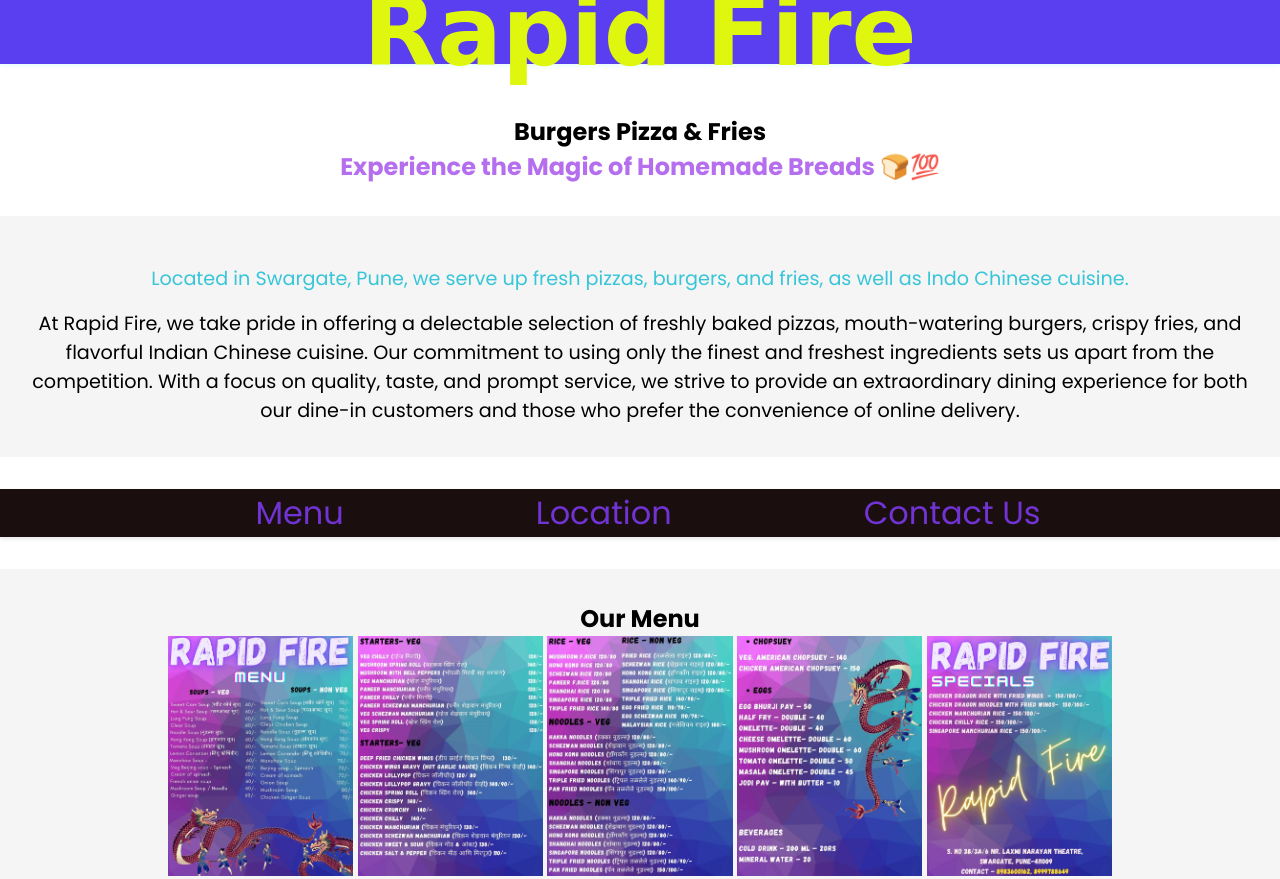
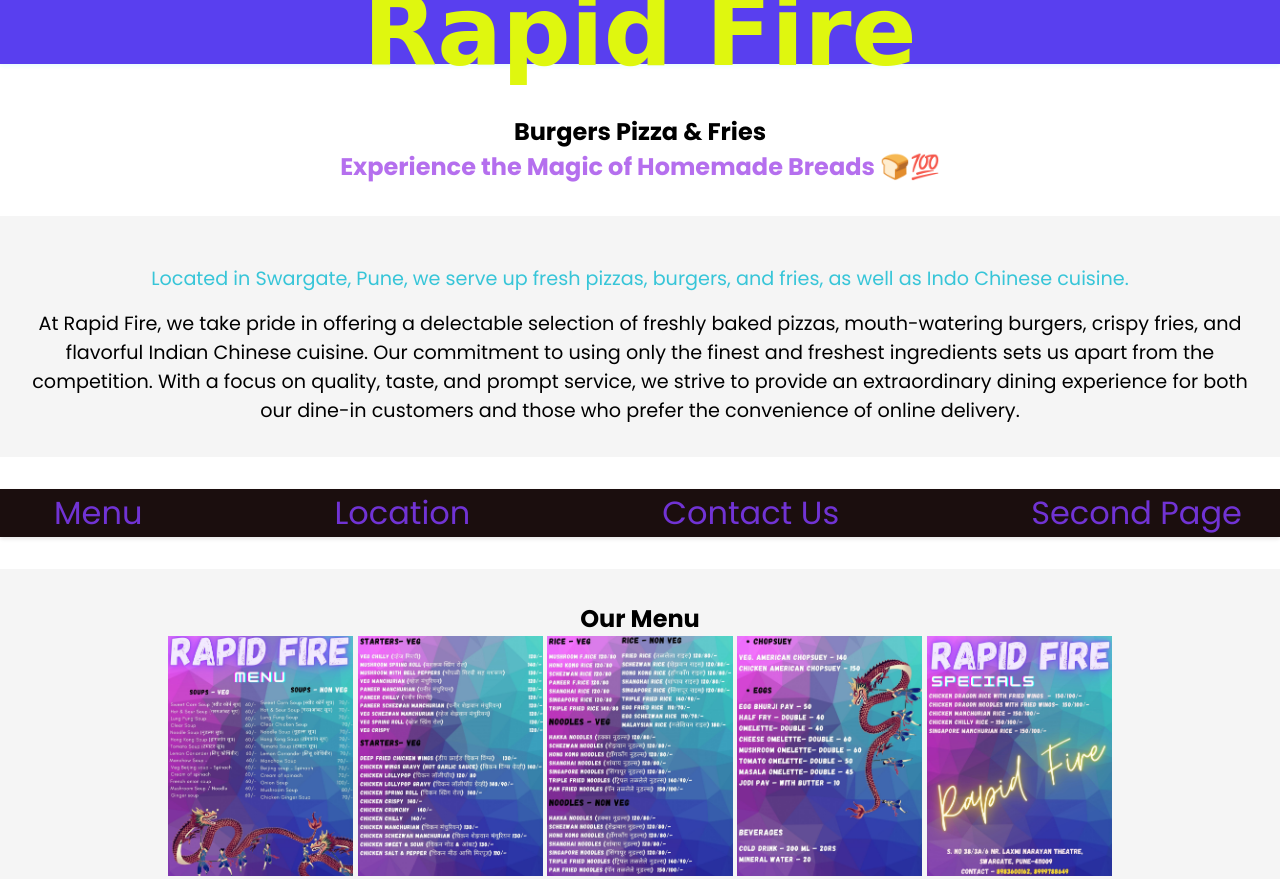
Before and after one commit to Dangerkabaap/RapidFire, a plain HTML site: page index.html in a window 1280 px wide. Shown: the top 879 px of the page. Drawn offline with Linux system fonts and the light colour scheme; a web font is replaced by a local one.

Commit message:
Update index.html

```diff
--- a/index.html
+++ b/index.html
@@ -47,6 +47,7 @@
             <li><a href="#menu">Menu</a></li>
             <li><a href="#location">Location</a></li>
             <li><a href="#contact">Contact Us</a></li>
+            <li><a href="second.html">Second Page</a></li>
         </ul>
     </nav>
 
```
